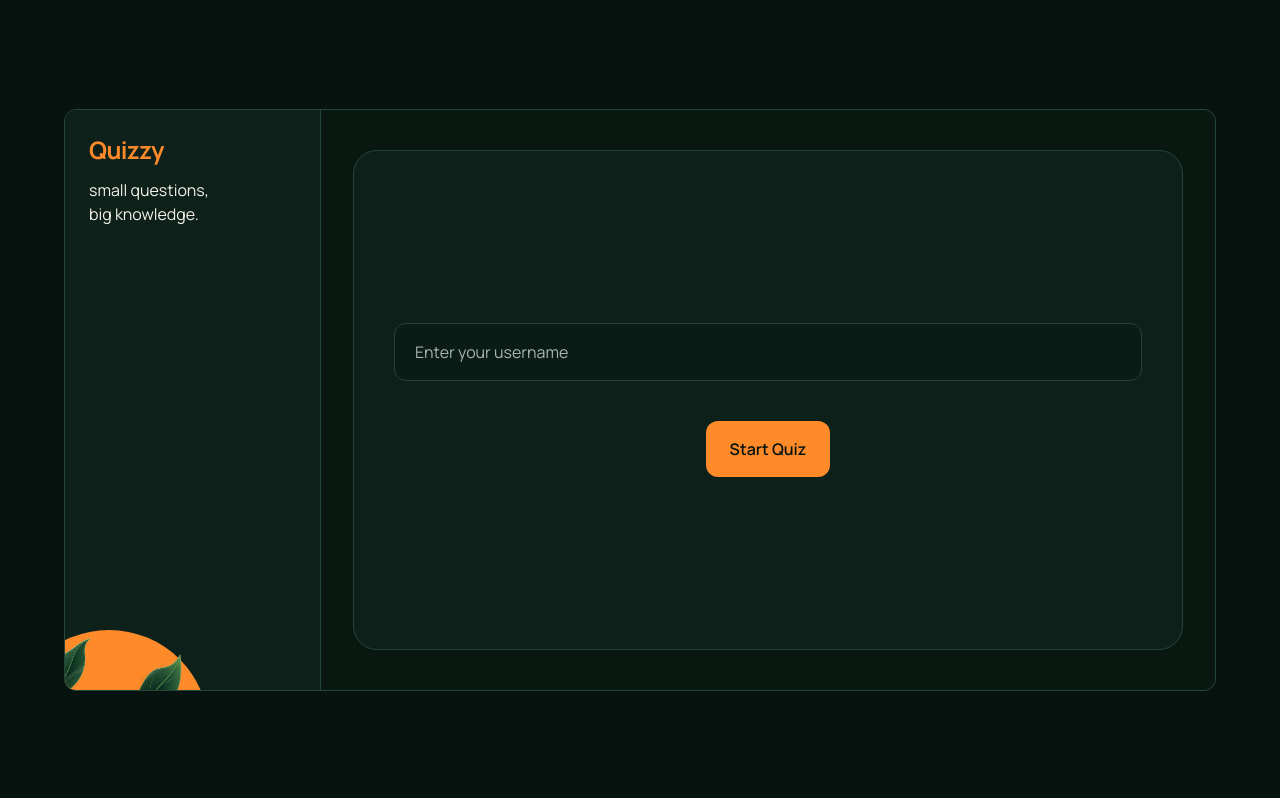
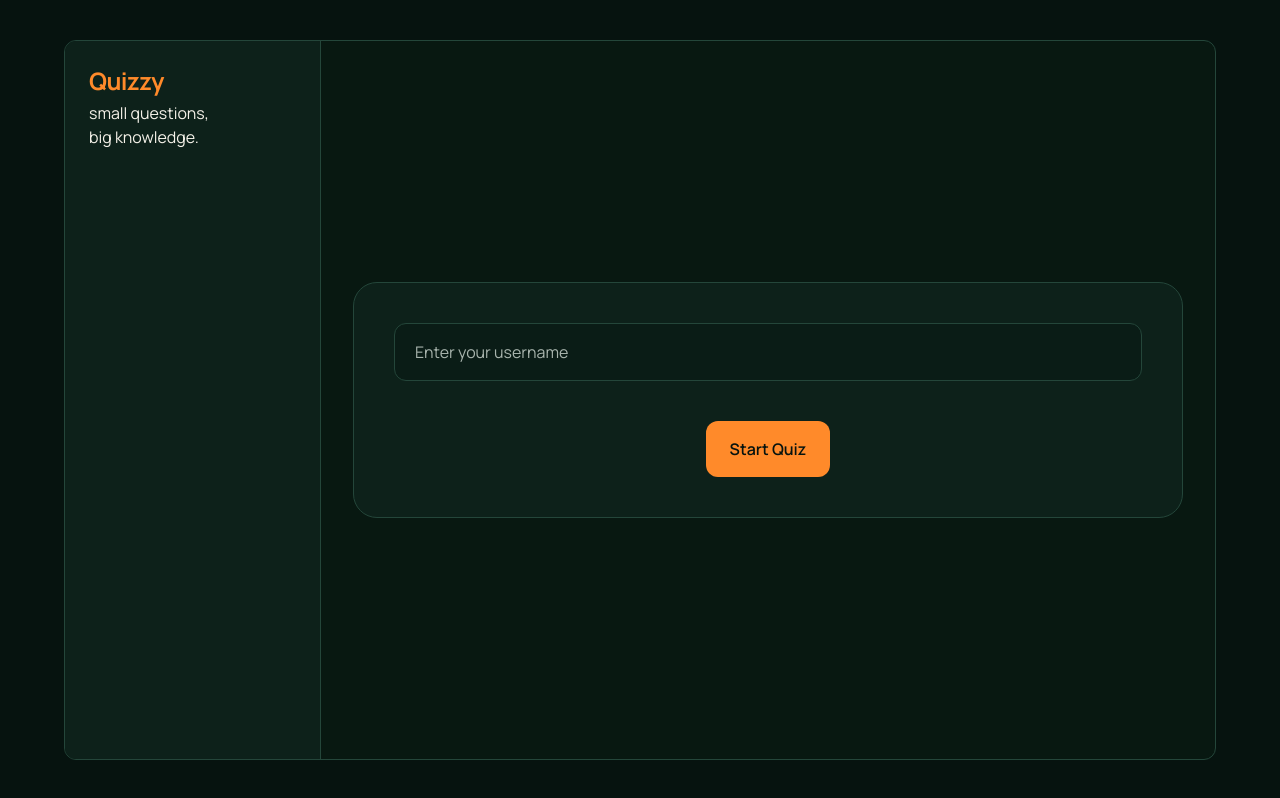
Before and after one commit to Narniii/Quizzy, a Next.js app: page / in a window 1280 px wide. Built offline with nearby package versions, Linux system fonts and the light colour scheme.

Commit message:
making improvements

```diff
--- a/src/app/layout.js
+++ b/src/app/layout.js
@@ -13,7 +13,7 @@ export const metadata = {
 export default function RootLayout({ children }) {
   return (
     <html lang="en" className={manrope.className}>
-      <body className="min-h-screen bg-[#06130F] text-[#F4F1E8] py-6 min-w-screen flex justify-center items-center">
+      <body className="min-h-screen w-full bg-[#06130F] text-[#F4F1E8] flex items-center justify-center">
         <ReduxProvider>{children}</ReduxProvider>
       </body>
     </html>
--- a/src/components/FeedbackCard.jsx
+++ b/src/components/FeedbackCard.jsx
@@ -14,7 +14,7 @@ export default function FeedbackCard({ isCorrect, question, handleContinue }) {
   return (
     <>
       {isCorrect ? (
-        <div className="flex flex-col items-center justify-center gap-5 min-h-[500px] mt-8 rounded-3xl border border-[#24463A] bg-[#0D211A] p-8 lg:p-10">
+        <div className="mt-6 flex min-h-0 flex-col items-center justify-between rounded-3xl border border-[#24463A] bg-[#0D211A] p-5 sm:mt-8 sm:p-7 lg:p-10">
           <CheckCircle stroke="green" width={100} height={100} />
           <h1 className="max-w-3xl text-3xl font-bold leading-tight tracking-tight">
             Correct!
--- a/src/components/Login.js
+++ b/src/components/Login.js
@@ -7,31 +7,46 @@ import { setUsername } from "@/redux/quizSlice";
 export default function Login({ onStart }) {
   const dispatch = useDispatch();
   const [name, setName] = useState("");
-  const [err, setErr] = useState(false);
+  const [err, setErr] = useState(null);
   const handleStart = () => {
     dispatch(setUsername(name));
     onStart();
   };
+  const handleSubmit = (e) => {
+    e.preventDefault();
+
+    if (!name.trim()) {
+      setErr("Please enter a username.");
+      return;
+    }
+
+    dispatch(setUsername(name.trim()));
+    onStart();
+  };
   return (
-    <div className="flex-1 min-w-0 relative overflow-hidden">
+    <div className="flex-1 min-w-0 relative overflow-hidden flex items-start sm:items-center">
       <div className="flex justify-center items-center mx-auto w-full max-w-4xl px-8 py-10">
-        <div className="flex w-full flex-col gap-10 justify-center items-center min-h-[500px] rounded-3xl border border-[#24463A] bg-[#0D211A] p-8 lg:p-10">
+        <form
+          onSubmit={handleSubmit}
+          className="flex w-full flex-col gap-10 justify-center items-center rounded-3xl border border-[#24463A] bg-[#0D211A] p-8 lg:p-10"
+        >
           <input
+            value={name}
             onChange={(e) => setName(e.target.value)}
             type="text"
             placeholder="Enter your username"
             className="w-full rounded-xl border border-[#24463A] bg-[#0A1C16] px-5 py-4 text-[#F4F1E8] outline-none placeholder:text-[#A8B4AD] transition-all duration-200 focus:border-[#FF8A2A] focus:ring-2 focus:ring-[#FF8A2A]/10"
           />
-          {err ? (
-            <p className="text-[red]">Please enter a username!</p>
-          ) : undefined}
+          {err ? <p className="text-[red]">{err}</p> : undefined}
+
           <button
+            type="submit"
             onClick={name == "" ? () => setErr(true) : handleStart}
             className="flex items-center justify-center rounded-xl bg-[#FF8A2A] px-6 py-4 font-semibold text-[#06130F] transition-all duration-200 hover:-translate-y-0.5 hover:bg-[#FF9D42]"
           >
             Start Quiz
           </button>
-        </div>
+        </form>
       </div>
     </div>
   );
--- a/src/components/mainPage.jsx
+++ b/src/components/mainPage.jsx
@@ -7,45 +7,53 @@ import { useState } from "react";
 import Login from "./Login";
 import ResultPage from "./Result";
 import Settings from "./settings";
-import TimeUp from "./timeUp";
 import { useDispatch } from "react-redux";
 import { resetQuiz } from "@/redux/quizSlice";
+
 export default function Main() {
   const [screen, setScreen] = useState("login");
-  const [quizState, setQuizState] = useState("answering");
   const dispatch = useDispatch();
 
   const handleLogout = () => {
     dispatch(resetQuiz());
     setScreen("login");
   };
+
   return (
-    <div className="w-full h-full overflow-hidden rounded-xl mx-auto max-w-6xl flex border border-[#24463A] bg-[#081811]">
+    <div className="mx-auto flex flex-col sm:flex-row h-screen w-full max-w-6xl overflow-hidden border border-[#24463A] bg-[#081811] lg:my-6 lg:h-[90vh] lg:min-h-[700px] lg:rounded-xl">
+      {/* Sidebar */}
       <SideBar
         onExit={handleLogout}
         screen={screen}
         onQuiz={() => setScreen("quiz")}
         onSettings={() => setScreen("settings")}
       />
+      {/* Main content */}
+      <main className="flex min-h-0 min-w-0 flex-1">
+        {screen === "login" && <Login onStart={() => setScreen("quiz")} />}
 
-      {screen === "login" && <Login onStart={() => setScreen("quiz")} />}
-      {screen === "settings" && <Settings onStart={() => setScreen("quiz")} />}
+        {screen === "settings" && (
+          <Settings onStart={() => setScreen("quiz")} />
+        )}
 
-      {screen === "quiz" && <QuizSection setScreen={setScreen} />}
+        {screen === "quiz" && <QuizSection setScreen={setScreen} />}
+
+        {screen === "result" && <ResultPage />}
+      </main>
+      {/* Decorative leaves */}
       {screen === "quiz" && (
         <div className="relative hidden w-30 shrink-0 lg:block">
-          <div className="absolute -right-20 top-50 h-[200px] w-[200px] -translate-y-1/2 rounded-full bg-[#FF8A2A] hover:scale-110 hover:rotate-6 hover:shadow-[0_0_60px_rgba(255,138,42,0.25)] transition-all duration-200">
+          <div className="absolute -right-20 top-1/2 h-[200px] w-[200px] -translate-y-1/2 rounded-full bg-[#FF8A2A] transition-all duration-200 hover:scale-110 hover:rotate-6 hover:shadow-[0_0_60px_rgba(255,138,42,0.25)]">
             <Image
-              className="rounded-2xl hover:scale-110 hover:rotate-6 transition-all duration-200"
+              className="rounded-2xl transition-all duration-200 hover:scale-110 hover:rotate-6"
               alt="leaves"
               width={200}
               height={200}
-              src={"/images/watermarked-leaves.png"}
+              src="/images/watermarked-leaves.png"
             />
           </div>
         </div>
       )}
-      {screen === "result" && <ResultPage />}
     </div>
   );
 }
--- a/src/components/questionCard.jsx
+++ b/src/components/questionCard.jsx
@@ -66,11 +66,11 @@ export default function QuestionCard({
     return <TimeUp handleContinue={handleContinue} />;
   }
   return (
-    <div className="flex flex-col justify-between min-h-[500px] mt-8 rounded-3xl border border-[#24463A] bg-[#0D211A] p-8 lg:p-10">
+    <div className="mt-6 flex min-h-0 flex-col justify-between rounded-3xl border border-[#24463A] bg-[#0D211A] p-5 sm:mt-8 sm:p-7 lg:p-10">
       <h2 className="max-w-3xl text-3xl font-bold leading-tight tracking-tight">
         {question.question}
       </h2>
-      <div className="grid grid-cols-1 gap-4 sm:grid-cols-2">
+      <div className="grid grid-cols-1 gap-4 sm:grid-cols-2 mt-8">
         {question.options.map((option) => {
           // const isSelected = question.correctAnswer === option;
 
--- a/src/components/sideBar.jsx
+++ b/src/components/sideBar.jsx
@@ -1,67 +1,131 @@
-import { CircleHelp, Leaf, LogOut, Settings } from "lucide-react";
+import { CircleHelp, LogOut, Settings } from "lucide-react";
 import Image from "next/image";
 
 export default function SideBar({ onExit, screen, onQuiz, onSettings }) {
+  const isLoggedIn = screen === "quiz" || screen === "settings";
+
   return (
-    <div className="w-64 shrink-0 flex flex-col border-r border-[#24463A] bg-[#0D211A] p-6">
-      <div className="flex items-left gap-3 mb-12 flex-col ">
+    <aside
+      className="
+        shrink-0 border-[#24463A] bg-[#0D211A]
+
+        /* mobile */
+        flex h-16 w-full flex-row items-center justify-between
+        border-b px-4
+
+        /* tablet */
+        sm:h-screen sm:w-30 sm:flex-col sm:justify-start sm:border-b-0
+        sm:border-r sm:px-3 sm:py-5
+
+        /* desktop */
+        lg:w-64 lg:px-6 lg:py-6 lg:h-full
+      "
+    >
+      {/* Logo */}
+      <div
+        className="
+          flex items-center
+
+          sm:mb-8
+          lg:flex-col lg:items-start lg:mb-12 lg:w-full
+        "
+      >
         <div className="text-2xl font-bold tracking-tight text-[#FF8A2A]">
           Quizzy
         </div>
-        <p>
-          small questions, <br /> big knowledge.
+
+        <p className="hidden lg:block mt-1">
+          small questions, <br />
+          big knowledge.
         </p>
       </div>
 
-      {/* loggedIn nav */}
-      {screen == "quiz" || screen == "settings" ? (
-        <div className="flex flex-col gap-2 my-12">
-          <div
+      {/* Navigation */}
+      {isLoggedIn && (
+        <nav
+          className="
+            flex gap-1
+
+            sm:flex-col sm:w-full sm:gap-2
+
+            lg:my-12
+          "
+        >
+          {/* Quiz */}
+          <button
             onClick={onQuiz}
-            className={`cursor-pointer flex items-center gap-3 rounded-3xl px-4 py-3 text-sm font-semibold transition-all duration-200 ${
-              screen == "quiz"
-                ? "bg-[#FF8A2A]/10 text-[#FF8A2A]"
-                : "text-[#A8B4AD] hover:bg-[#132A21] hover:text-[#F4F1E8]"
-            }`}
+            className={`
+              flex cursor-pointer items-center justify-center
+              rounded-3xl p-3 transition-all duration-200
+
+              lg:justify-start lg:gap-3 lg:px-4 lg:py-3
+
+              ${
+                screen === "quiz"
+                  ? "bg-[#FF8A2A]/10 text-[#FF8A2A]"
+                  : "text-[#A8B4AD] hover:bg-[#132A21] hover:text-[#F4F1E8]"
+              }
+            `}
           >
-            <CircleHelp />
-            <p>Quiz</p>
-          </div>
-          <div
+            <CircleHelp size={20} />
+
+            <span className="hidden lg:block text-sm font-semibold">Quiz</span>
+          </button>
+
+          {/* Settings */}
+          <button
             onClick={onSettings}
-            className={`cursor-pointer flex items-center gap-3 rounded-3xl px-4 py-3 text-sm font-semibold transition-all duration-200 ${
-              screen == "settings"
-                ? "bg-[#FF8A2A]/10 text-[#FF8A2A]"
-                : "text-[#A8B4AD] hover:bg-[#132A21] hover:text-[#F4F1E8]"
-            }`}
+            className={`
+              flex cursor-pointer items-center justify-center
+              rounded-3xl p-3 transition-all duration-200
+
+              lg:justify-start lg:gap-3 lg:px-4 lg:py-3
+
+              ${
+                screen === "settings"
+                  ? "bg-[#FF8A2A]/10 text-[#FF8A2A]"
+                  : "text-[#A8B4AD] hover:bg-[#132A21] hover:text-[#F4F1E8]"
+              }
+            `}
           >
-            <Settings />
-            <p>Settings</p>
-          </div>
-          <div
+            <Settings size={20} />
+
+            <span className="hidden lg:block text-sm font-semibold">
+              Settings
+            </span>
+          </button>
+
+          {/* Exit */}
+          <button
             onClick={onExit}
-            className="cursor-pointer flex items-center gap-3 rounded-3xl px-4 py-3 text-sm font-semibold text-[#A8B4AD] transition-all duration-200 hover:bg-[#132A21] hover:text-[#F4F1E8]"
+            className="
+              flex cursor-pointer items-center justify-center
+              rounded-3xl p-3 text-[#A8B4AD]
+              transition-all duration-200
+              hover:bg-[#132A21] hover:text-[#F4F1E8]
+
+              lg:justify-start lg:gap-3 lg:px-4 lg:py-3
+            "
           >
-            <LogOut />
-            <p>Exit</p>
-          </div>
-        </div>
-      ) : (
-        <div className="flex flex-col gap-2 my-12 h-[160px]" />
+            <LogOut size={20} />
+
+            <span className="hidden lg:block text-sm font-semibold">Exit</span>
+          </button>
+        </nav>
       )}
 
-      {/* decoration */}
-      <div className="relative hidden w-30 shrink-0 lg:block">
-        <div className="absolute -right-0 top-50 h-[200px] w-[200px] -translate-y-1/2 rounded-full bg-[#FF8A2A] hover:scale-110 hover:rotate-6 hover:shadow-[0_0_60px_rgba(255,138,42,0.25)] transition-all duration-200">
+      {/* Decoration */}
+      {/* <div className="relative hidden flex-1 w-full lg:block">
+        <div className="absolute -right-6 top-1/2 h-[160px] w-[160px] -translate-y-1/2 rounded-full bg-[#FF8A2A] transition-all duration-200 hover:scale-110 hover:rotate-6 hover:shadow-[0_0_60px_rgba(255,138,42,0.25)]">
           <Image
-            className="rounded-2xl hover:scale-110 hover:rotate-6 transition-all duration-300"
+            className="rounded-2xl transition-all duration-300 hover:scale-110 hover:rotate-6"
             alt="leaves"
-            width={200}
-            height={200}
-            src={"/images/watermarked-leaves.png"}
+            width={160}
+            height={160}
+            src="/images/watermarked-leaves.png"
           />
         </div>
-      </div>
-    </div>
+      </div> */}
+    </aside>
   );
 }
--- a/src/components/timeUp.jsx
+++ b/src/components/timeUp.jsx
@@ -12,7 +12,7 @@ import { Check, CheckCircle, Timer, X, XCircle } from "lucide-react";
 
 export default function TimeUp({ handleContinue }) {
   return (
-    <div className="flex flex-col items-center justify-center gap-5 min-h-[500px] mt-8 rounded-3xl border border-[#24463A] bg-[#0D211A] p-8 lg:p-10">
+    <div className="mt-6 flex min-h-0 flex-col items-center justify-between rounded-3xl border border-[#24463A] bg-[#0D211A] p-5 sm:mt-8 sm:p-7 lg:p-10">
       <Timer stroke="red" width={100} height={100} />
       <h1 className="max-w-3xl text-3xl font-bold leading-tight tracking-tight">
         Your time is up!
```
Also changed, not shown: src/components/Result.jsx (+4 -4 lines), src/components/quizSection.jsx (+8 -6 lines), src/components/settings.jsx (+2 -8 lines).
